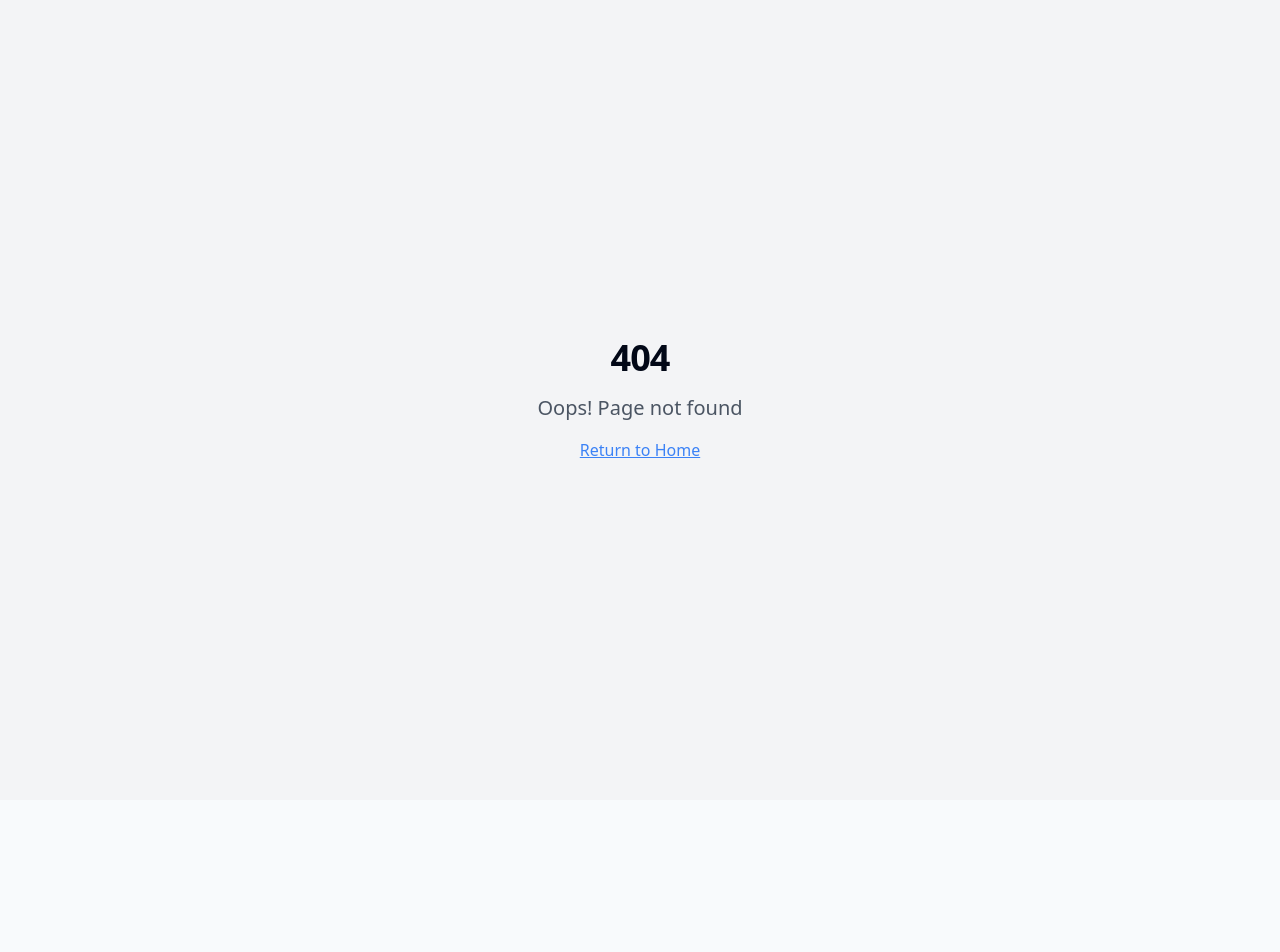
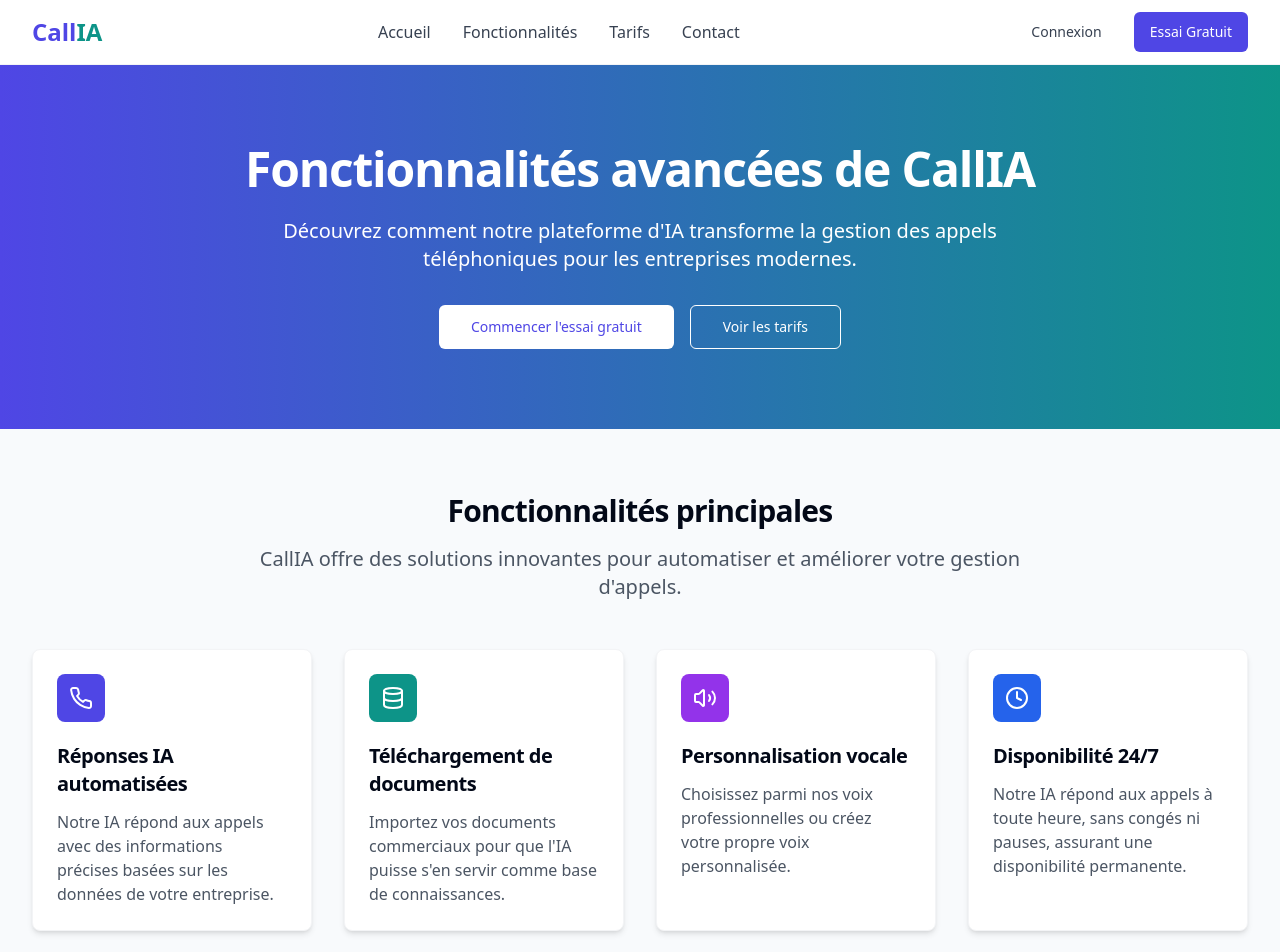
Before and after one commit to machideau/call-connect-ai, a React (Vite) app: page /features in a window 1280 px wide. Before the commit this address had no page. Shown: the top 952 px of the page. Before the commit the page ends 800 px from the top, so only its background shows below. Built offline with nearby package versions, Linux system fonts and the light colour scheme.

Commit message:
feat: Add features page

```diff
--- a/src/App.tsx
+++ b/src/App.tsx
@@ -9,6 +9,7 @@ import { BrowserRouter, Routes, Route } from "react-router-dom";
 import HomePage from "@/pages/HomePage";
 import LoginPage from "@/pages/LoginPage";
 import SignupPage from "@/pages/SignupPage";
+import FeaturesPage from "@/pages/FeaturesPage";
 import DashboardPage from "@/pages/DashboardPage";
 import DocumentsPage from "@/pages/DocumentsPage";
 import VoicePage from "@/pages/VoicePage";
@@ -26,6 +27,7 @@ const App = () => (
           <Route path="/" element={<HomePage />} />
           <Route path="/login" element={<LoginPage />} />
           <Route path="/signup" element={<SignupPage />} />
+          <Route path="/features" element={<FeaturesPage />} />
 
           {/* Dashboard Routes */}
           <Route path="/dashboard" element={<DashboardPage />} />
--- /dev/null
+++ b/src/components/features/FeatureDetails.tsx
@@ -0,0 +1,234 @@
+
+import { Phone, Database, Cpu, MessageSquare, FileText, Volume2, Clock, Check } from "lucide-react";
+import { Button } from "@/components/ui/button";
+import { Link } from "react-router-dom";
+
+const FeatureCard = ({
+  icon: Icon,
+  title,
+  description,
+  color
+}: {
+  icon: React.ComponentType<any>;
+  title: string;
+  description: string;
+  color: string;
+}) => {
+  return (
+    <div className="bg-white rounded-lg p-6 shadow-md border border-gray-100 hover:shadow-lg transition-shadow duration-300">
+      <div className={`h-12 w-12 ${color} rounded-lg flex items-center justify-center mb-5`}>
+        <Icon className="h-6 w-6 text-white" />
+      </div>
+      <h3 className="text-xl font-semibold mb-3">{title}</h3>
+      <p className="text-gray-600">{description}</p>
+    </div>
+  );
+};
+
+const FeatureSection = ({ title, description, children }: { title: string; description: string; children: React.ReactNode }) => {
+  return (
+    <div className="py-16">
+      <div className="container">
+        <div className="text-center mb-12">
+          <h2 className="text-3xl font-bold mb-4">{title}</h2>
+          <p className="text-xl text-gray-600 max-w-3xl mx-auto">
+            {description}
+          </p>
+        </div>
+        {children}
+      </div>
+    </div>
+  );
+};
+
+const FeatureDetails = () => {
+  const mainFeatures = [
+    {
+      icon: Phone,
+      title: "Réponses IA automatisées",
+      description: "Notre IA répond aux appels avec des informations précises basées sur les données de votre entreprise.",
+      color: "bg-brand-600"
+    },
+    {
+      icon: Database,
+      title: "Téléchargement de documents",
+      description: "Importez vos documents commerciaux pour que l'IA puisse s'en servir comme base de connaissances.",
+      color: "bg-teal-600"
+    },
+    {
+      icon: Volume2,
+      title: "Personnalisation vocale",
+      description: "Choisissez parmi nos voix professionnelles ou créez votre propre voix personnalisée.",
+      color: "bg-purple-600"
+    },
+    {
+      icon: Clock,
+      title: "Disponibilité 24/7",
+      description: "Notre IA répond aux appels à toute heure, sans congés ni pauses, assurant une disponibilité permanente.",
+      color: "bg-blue-600"
+    }
+  ];
+
+  const advancedFeatures = [
+    {
+      icon: MessageSquare,
+      title: "Mémoire conversationnelle",
+      description: "L'IA mémorise les interactions précédentes pour offrir un service personnalisé aux clients réguliers.",
+      color: "bg-pink-600"
+    },
+    {
+      icon: Cpu,
+      title: "Compréhension contextuelle",
+      description: "Notre IA comprend le contexte des conversations pour fournir des réponses plus pertinentes et naturelles.",
+      color: "bg-amber-600"
+    },
+    {
+      icon: FileText,
+      title: "Transcriptions d'appels",
+      description: "Accédez aux transcriptions détaillées de tous les appels pour analyse et suivi.",
+      color: "bg-emerald-600"
+    },
+    {
+      icon: Check,
+      title: "Intégration facile",
+      description: "Intégrez CallIA à vos systèmes existants sans perturber votre infrastructure actuelle.",
+      color: "bg-indigo-600"
+    }
+  ];
+
+  const comparisonItems = [
+    {
+      traditional: "Heures d'ouverture limitées",
+      callia: "Disponibilité 24/7 sans interruption"
+    },
+    {
+      traditional: "Formation du personnel coûteuse",
+      callia: "IA pré-entraînée, pas de formation requise"
+    },
+    {
+      traditional: "Capacité d'appels limitée",
+      callia: "Gestion simultanée de multiples appels"
+    },
+    {
+      traditional: "Qualité de service variable",
+      callia: "Réponses cohérentes et professionnelles"
+    },
+    {
+      traditional: "Coûts fixes élevés",
+      callia: "Tarification flexible selon l'usage"
+    }
+  ];
+
+  return (
+    <>
+      {/* Hero section */}
+      <section className="bg-gradient-to-r from-brand-600 to-teal-600 py-20 text-white">
+        <div className="container">
+          <div className="text-center">
+            <h1 className="text-4xl md:text-5xl font-bold mb-6">
+              Fonctionnalités avancées de CallIA
+            </h1>
+            <p className="text-xl max-w-3xl mx-auto mb-8">
+              Découvrez comment notre plateforme d'IA transforme la gestion des appels téléphoniques pour les entreprises modernes.
+            </p>
+            <div className="flex flex-wrap justify-center gap-4">
+              <Link to="/signup">
+                <Button size="lg" className="bg-white text-brand-600 hover:bg-gray-100">
+                  Commencer l'essai gratuit
+                </Button>
+              </Link>
+              <Link to="/pricing">
+                <Button size="lg" variant="outline" className="bg-transparent text-white border-white hover:bg-white/10">
+                  Voir les tarifs
+                </Button>
+              </Link>
+            </div>
+          </div>
+        </div>
+      </section>
+
+      {/* Main features section */}
+      <FeatureSection
+        title="Fonctionnalités principales"
+        description="CallIA offre des solutions innovantes pour automatiser et améliorer votre gestion d'appels."
+      >
+        <div className="grid grid-cols-1 md:grid-cols-2 lg:grid-cols-4 gap-8">
+          {mainFeatures.map((feature, index) => (
+            <FeatureCard
+              key={index}
+              icon={feature.icon}
+              title={feature.title}
+              description={feature.description}
+              color={feature.color}
+            />
+          ))}
+        </div>
+      </FeatureSection>
+
+      {/* Advanced features section */}
+      <FeatureSection
+        title="Fonctionnalités avancées"
+        description="Explorez nos capacités avancées qui définissent une nouvelle norme dans l'automatisation des appels."
+      >
+        <div className="grid grid-cols-1 md:grid-cols-2 lg:grid-cols-4 gap-8">
+          {advancedFeatures.map((feature, index) => (
+            <FeatureCard
+              key={index}
+              icon={feature.icon}
+              title={feature.title}
+              description={feature.description}
+              color={feature.color}
+            />
+          ))}
+        </div>
+      </FeatureSection>
+
+      {/* Comparison section */}
+      <section className="py-16 bg-gray-50">
+        <div className="container">
+          <div className="text-center mb-12">
+            <h2 className="text-3xl font-bold mb-4">
+              CallIA vs. Méthodes traditionnelles
+            </h2>
+            <p className="text-xl text-gray-600 max-w-3xl mx-auto">
+              Comparez notre solution innovante aux systèmes de réponse téléphonique traditionnels.
+            </p>
+          </div>
+
+          <div className="max-w-4xl mx-auto bg-white rounded-lg shadow-md overflow-hidden">
+            <div className="grid grid-cols-2 bg-gray-100 font-semibold">
+              <div className="p-4 border-r border-gray-200">Méthodes traditionnelles</div>
+              <div className="p-4 text-brand-600">CallIA</div>
+            </div>
+
+            {comparisonItems.map((item, index) => (
+              <div key={index} className="grid grid-cols-2 border-t border-gray-200">
+                <div className="p-4 border-r border-gray-200 text-gray-600">{item.traditional}</div>
+                <div className="p-4">{item.callia}</div>
+              </div>
+            ))}
+          </div>
+        </div>
+      </section>
+
+      {/* CTA section */}
+      <section className="py-16 bg-brand-600 text-white">
+        <div className="container">
+          <div className="text-center">
+            <h2 className="text-3xl font-bold mb-4">Prêt à transformer votre service client ?</h2>
+            <p className="text-xl max-w-2xl mx-auto mb-8">
+              Essayez CallIA gratuitement pendant 3 jours et découvrez comment notre intelligence artificielle peut optimiser votre gestion d'appels.
+            </p>
+            <Link to="/signup">
+              <Button size="lg" className="bg-white text-brand-600 hover:bg-gray-100">
+                Démarrer votre essai gratuit
+              </Button>
+            </Link>
+          </div>
+        </div>
+      </section>
+    </>
+  );
+};
+
+export default FeatureDetails;
--- /dev/null
+++ b/src/pages/FeaturesPage.tsx
@@ -0,0 +1,18 @@
+
+import Navbar from '@/components/layout/Navbar';
+import Footer from '@/components/layout/Footer';
+import FeatureDetails from '@/components/features/FeatureDetails';
+
+const FeaturesPage = () => {
+  return (
+    <div className="min-h-screen flex flex-col">
+      <Navbar />
+      <main className="flex-grow">
+        <FeatureDetails />
+      </main>
+      <Footer />
+    </div>
+  );
+};
+
+export default FeaturesPage;
```
